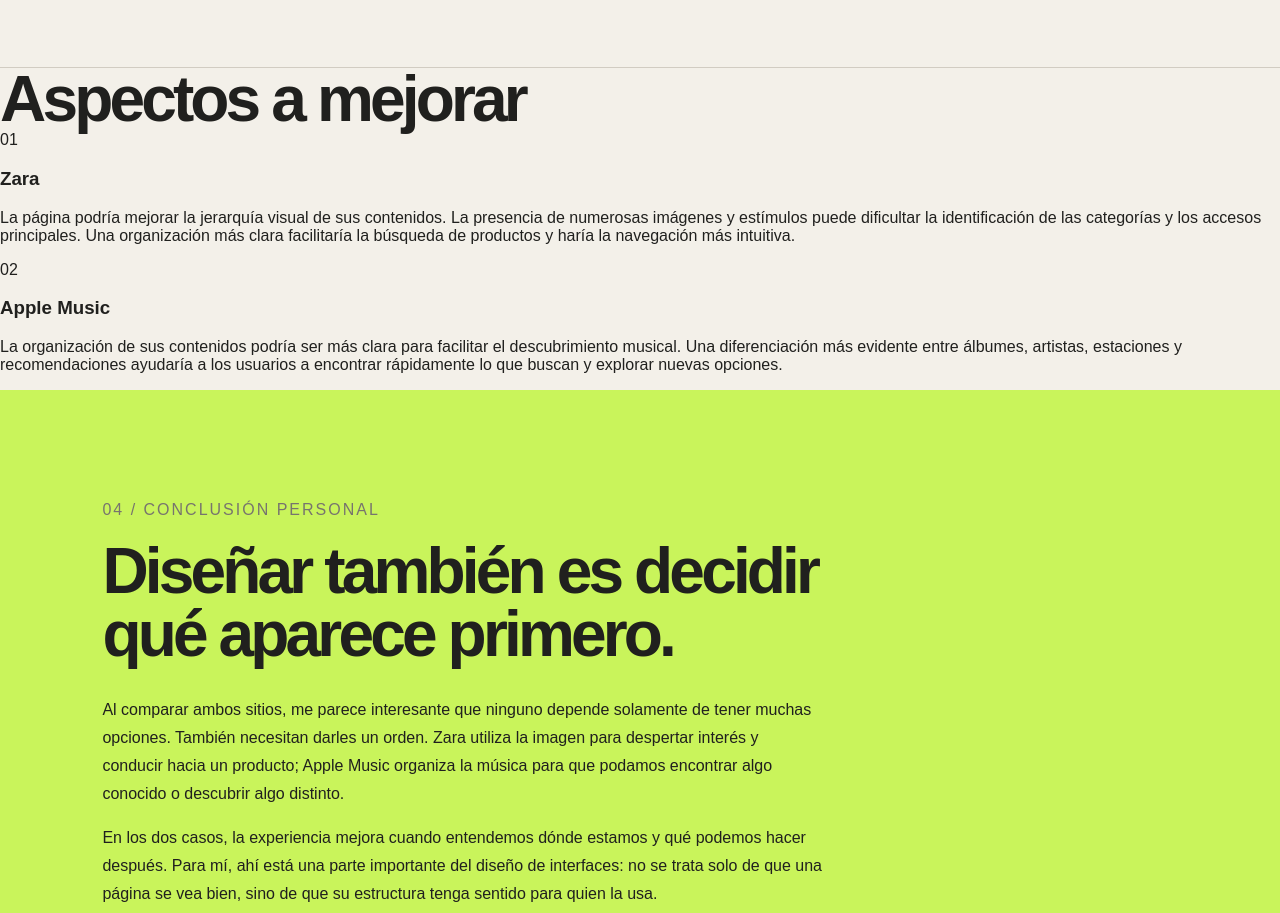
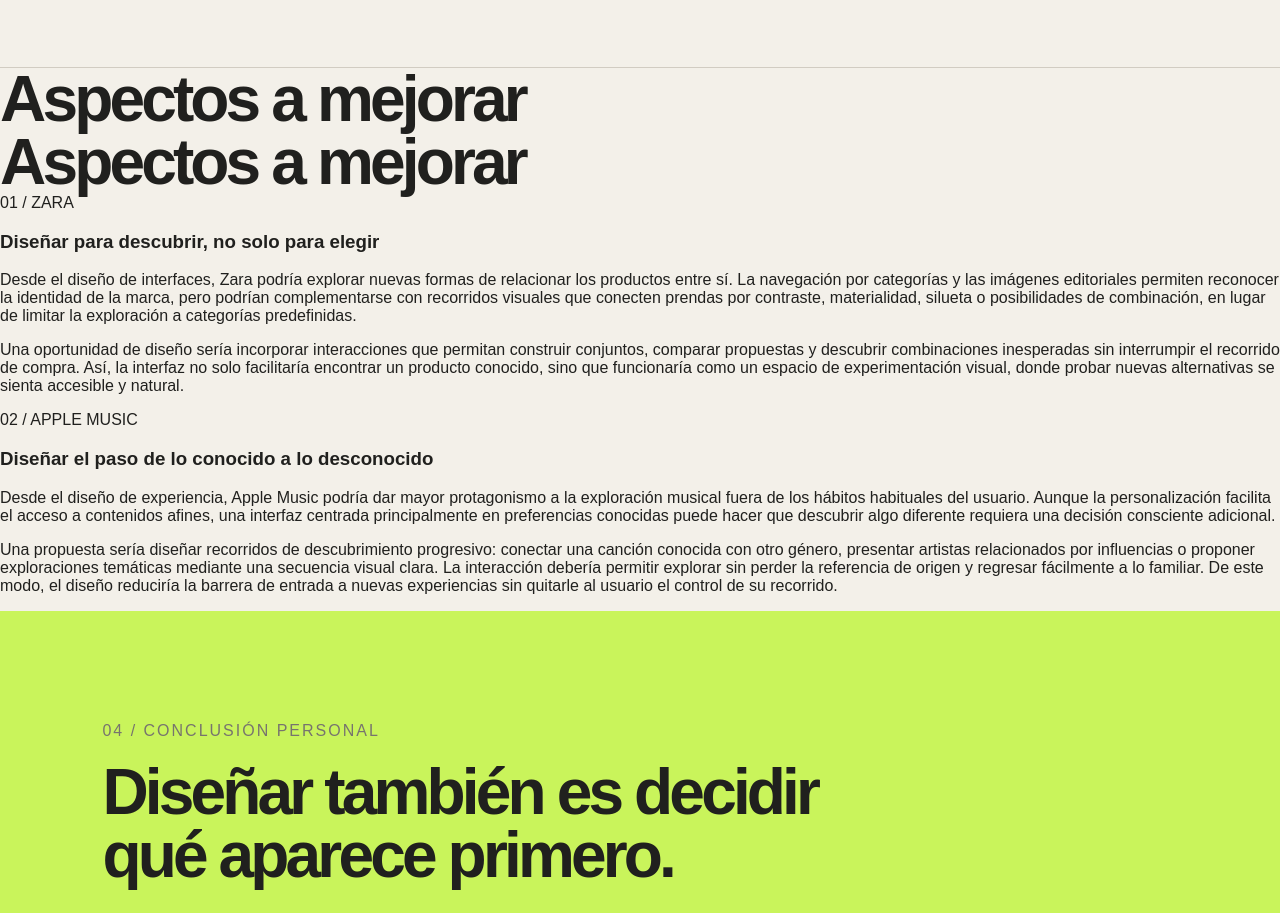
Before and after one commit to flopimentelf/Pag-web-analisis, a plain HTML site: page index.html in a window 1280 px wide. Shown: the part 3600-4513 px from the top of the page. Drawn offline with Linux system fonts and the light colour scheme.

Commit message:
Revise improvement suggestions for Zara and Apple Music
Updated content for improvement suggestions in the design sections for Zara and Apple Music, enhancing clarity and detail.

```diff
--- a/index.html
+++ b/index.html
@@ -411,29 +411,49 @@
 </section>
 <section class="mejoras">
   <h2>Aspectos a mejorar</h2>
-
+<section class="mejoras">
+  <h2>Aspectos a mejorar</h2>
   <div class="mejoras-grid">
     <article class="mejora">
-      <span class="numero">01</span>
-      <h3>Zara</h3>
+      <span class="numero">01 / ZARA</span>
+      <h3>Diseñar para descubrir, no solo para elegir</h3>
       <p>
-        La página podría mejorar la jerarquía visual de sus contenidos.
-        La presencia de numerosas imágenes y estímulos puede dificultar
-        la identificación de las categorías y los accesos principales.
-        Una organización más clara facilitaría la búsqueda de productos
-        y haría la navegación más intuitiva.
+        Desde el diseño de interfaces, Zara podría explorar nuevas formas
+        de relacionar los productos entre sí. La navegación por categorías
+        y las imágenes editoriales permiten reconocer la identidad de la
+        marca, pero podrían complementarse con recorridos visuales que
+        conecten prendas por contraste, materialidad, silueta o posibilidades
+        de combinación, en lugar de limitar la exploración a categorías
+        predefinidas.
+      </p>
+      <p>
+        Una oportunidad de diseño sería incorporar interacciones que
+        permitan construir conjuntos, comparar propuestas y descubrir
+        combinaciones inesperadas sin interrumpir el recorrido de compra.
+        Así, la interfaz no solo facilitaría encontrar un producto conocido,
+        sino que funcionaría como un espacio de experimentación visual,
+        donde probar nuevas alternativas se sienta accesible y natural.
       </p>
     </article>
-
     <article class="mejora">
-      <span class="numero">02</span>
-      <h3>Apple Music</h3>
+      <span class="numero">02 / APPLE MUSIC</span>
+      <h3>Diseñar el paso de lo conocido a lo desconocido</h3>
       <p>
-        La organización de sus contenidos podría ser más clara para
-        facilitar el descubrimiento musical. Una diferenciación más
-        evidente entre álbumes, artistas, estaciones y recomendaciones
-        ayudaría a los usuarios a encontrar rápidamente lo que buscan
-        y explorar nuevas opciones.
+        Desde el diseño de experiencia, Apple Music podría dar mayor
+        protagonismo a la exploración musical fuera de los hábitos
+        habituales del usuario. Aunque la personalización facilita el
+        acceso a contenidos afines, una interfaz centrada principalmente
+        en preferencias conocidas puede hacer que descubrir algo diferente
+        requiera una decisión consciente adicional.
+      </p>
+      <p>
+        Una propuesta sería diseñar recorridos de descubrimiento progresivo:
+        conectar una canción conocida con otro género, presentar artistas
+        relacionados por influencias o proponer exploraciones temáticas
+        mediante una secuencia visual clara. La interacción debería permitir
+        explorar sin perder la referencia de origen y regresar fácilmente
+        a lo familiar. De este modo, el diseño reduciría la barrera de entrada
+        a nuevas experiencias sin quitarle al usuario el control de su recorrido.
       </p>
     </article>
   </div>
```
